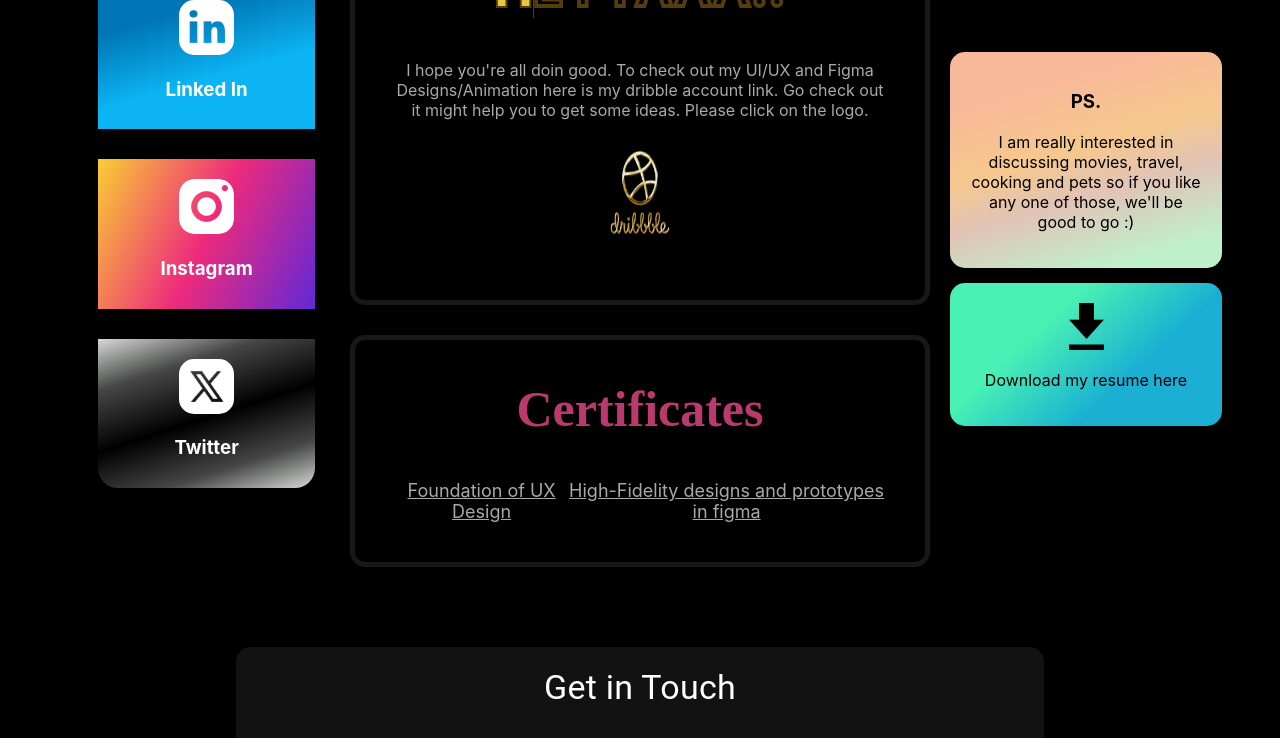
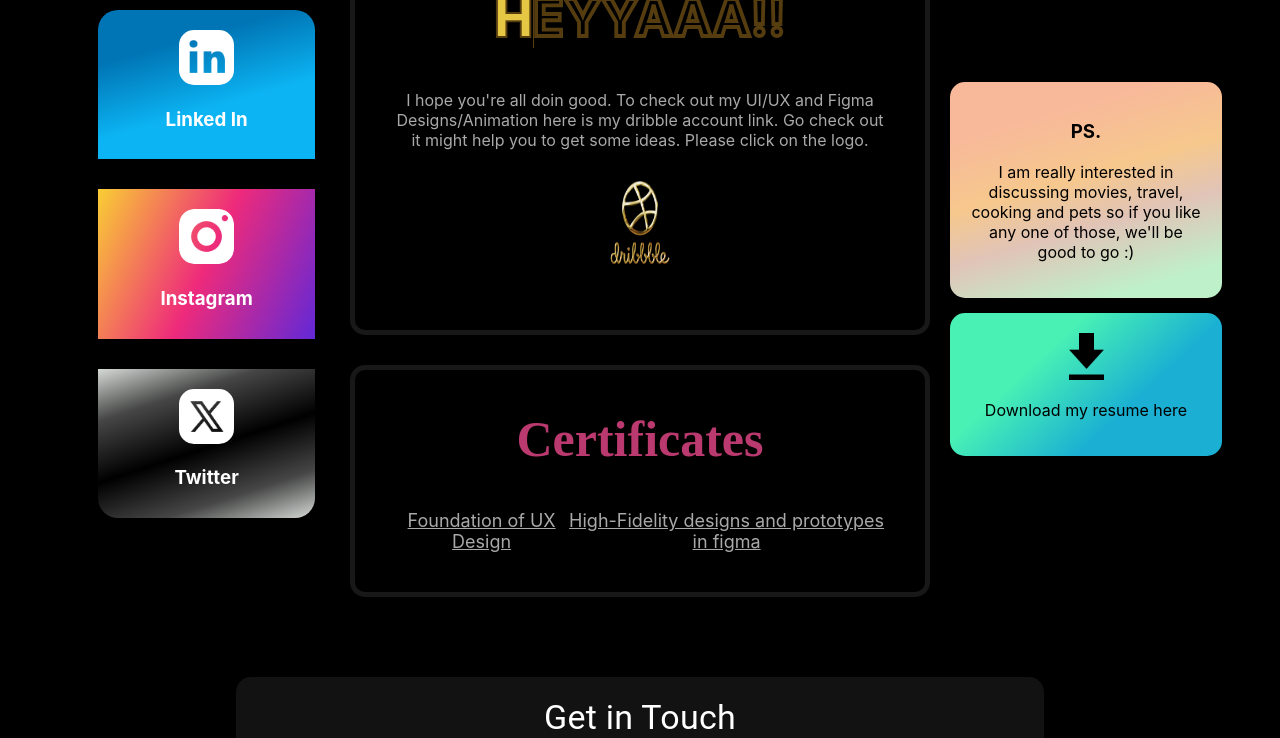
Before and after one commit to anujashejwal/personal-portfolio, a React (Create React App) app: page / in a window 1280 px wide. Shown: the part 829-1567 px from the top of the page. Built offline with nearby package versions, Linux system fonts and the light colour scheme; a web font is replaced by a local one.

Commit message:
applied download resume for div

```diff
--- a/src/Components/About/About.tsx
+++ b/src/Components/About/About.tsx
@@ -89,14 +89,14 @@ export default function About() {
             </p>
           </div>
           <div className="resume-dload">
-            <img src="../images/download-logo-2.png" className="dload-logo" />
-
-            <a
+          <a
               href="../Anuja_Shejwal Resume.pdf"
               download="Anuja_Shejwal Resume.pdf"
             >
+            <img src="../images/download-logo-2.png" className="dload-logo" />
+
               <p>Download my resume here</p>
-            </a>
+              </a>
           </div>
         </section>
       </div>
--- a/src/Components/Home/Home.css
+++ b/src/Components/Home/Home.css
@@ -6,7 +6,7 @@ body{
 
 .home-container {
   margin: auto;
-  margin-top: 120px;
+  margin-top: 150px;
   width: 80%;
   height: 500px;
   padding: 20px;
```
Also changed, not shown: 1 other file (tests, documents, lock files or other folders).
